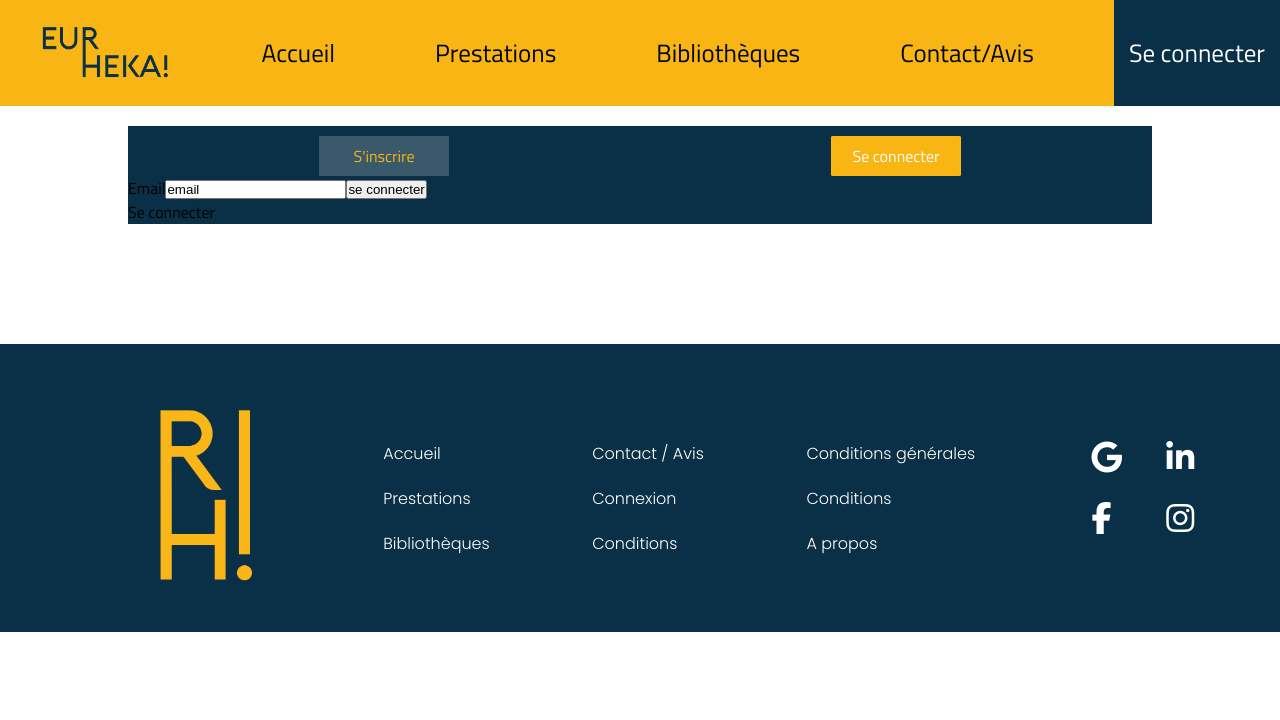
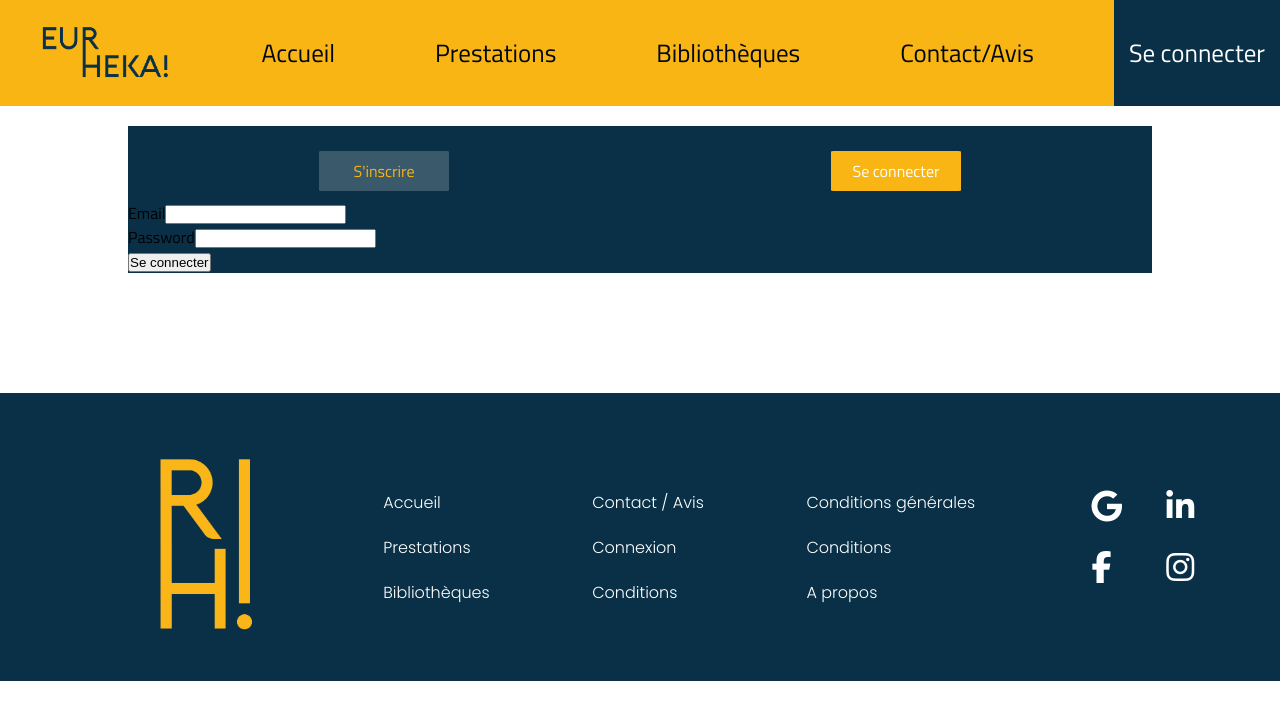
Before and after one commit to WildCodeSchool/remote2q4-21-p3-eurheka-front, a React (Create React App) app: page /login in a window 1280 px wide. Both pictures are taken after a click on the element "Se connecter". Shown: the top 720 px of the page. Built offline with nearby package versions, Linux system fonts and the light colour scheme.

Commit message:
changes in signInForm

```diff
--- a/src/components/log-forms/Log.css
+++ b/src/components/log-forms/Log.css
@@ -11,6 +11,8 @@
     display: flex;
     flex-direction: row;
     justify-content: space-around;
+    margin-top: 15px;
+    margin-bottom: 10px;
 }
 
 .active-btn {
--- a/src/components/log-forms/Log.jsx
+++ b/src/components/log-forms/Log.jsx
@@ -4,8 +4,8 @@ import SignUpForm from "./SignUpForm";
 import "./Log.css";
 
 const Log = () => {
-    const [signUpModal, setSignUpModal] = useState(true);
-    const [signInModal, setSignInModal] = useState(true);
+    const [signUpModal, setSignUpModal] = useState(false);
+    const [signInModal, setSignInModal] = useState(false);
 
     const handleModals = (e) => {
         if (e.target.id === 'register') {
--- a/src/components/log-forms/SignInForm.jsx
+++ b/src/components/log-forms/SignInForm.jsx
@@ -4,9 +4,11 @@ import "./SignInForm.css";
 
 const SignInForm = () => {
     const [email, setEmail]= useState("");
-    const [password, setpassword]= useState("");
+    const [password, setPassword]= useState("");
 
     const handleLogin = (e) => {
+        e.preventDefault();
+
 
     }
     return (
@@ -18,10 +20,18 @@ const SignInForm = () => {
                 name="email"
                 id="email"
                 onChange={(e) => setEmail(e.target.value)}
-                value="email" />
-                <input type="submit" value="se connecter" />
+                value={email} />
+                <div className="email-error">{}</div>
+                <label htmlFor="email">Password</label>
+                <input
+                type="password"
+                name="password"
+                id="password"
+                onChange={(e) => setPassword(e.target.value)}
+                value={password} />
+                <div className="password-error">{}</div>
+                <input type="submit" value="Se connecter" />
             </form>
-            <p>Se connecter</p>
         </div>
     )
 }
```
